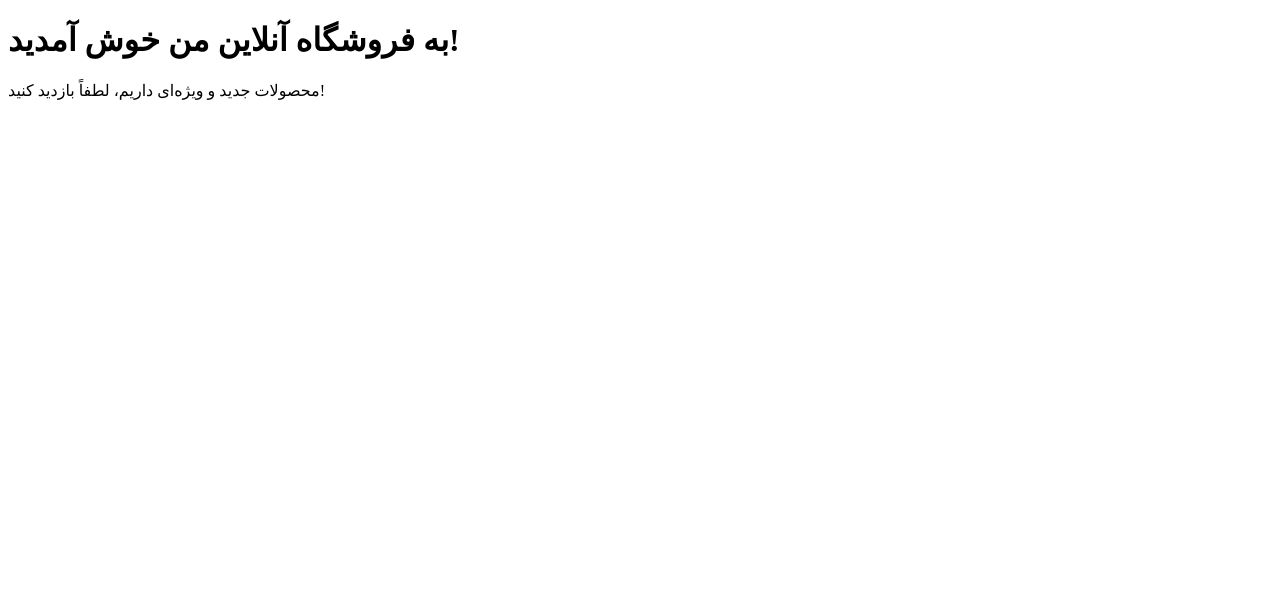
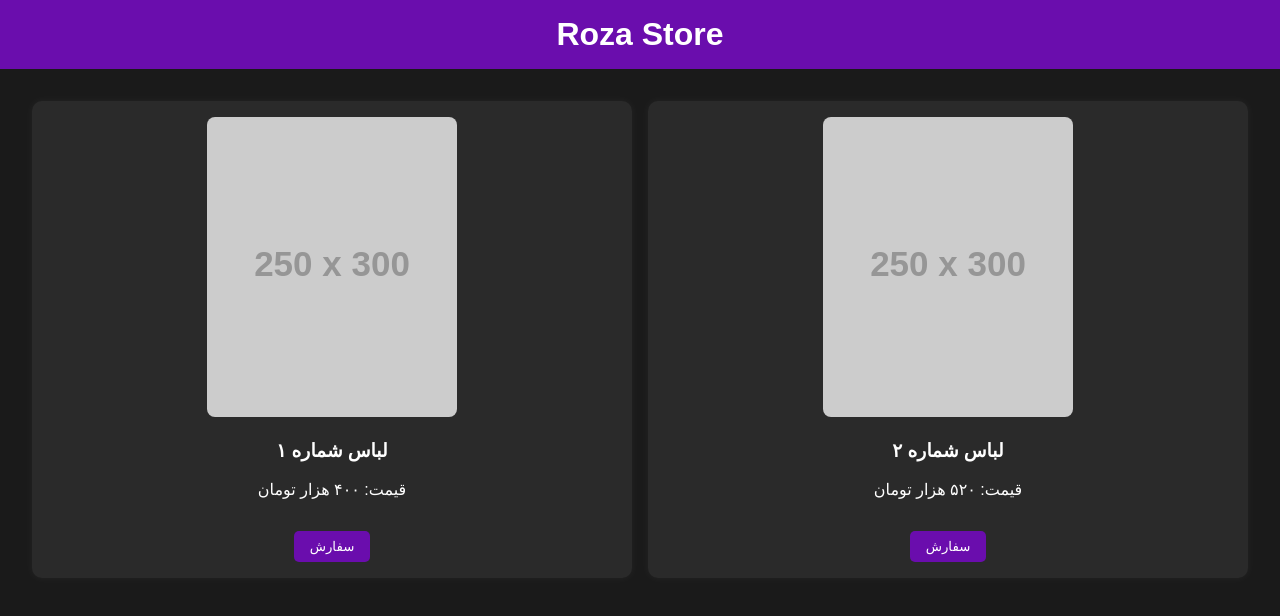
Before and after one commit to Roshabb/roshabb.github.io, a plain HTML site: page index.html in a window 1280 px wide. Drawn offline with Linux system fonts and the light colour scheme; placeholder pictures from the web are drawn by us.

Commit message:
Update index.html

```diff
--- a/index.html
+++ b/index.html
@@ -1,12 +1,72 @@
 <!DOCTYPE html>
 <html lang="fa">
 <head>
-    <meta charset="UTF-8">
-    <meta name="viewport" content="width=device-width, initial-scale=1.0">
-    <title>فروشگاه آنلاین من</title>
+  <meta charset="UTF-8">
+  <meta name="viewport" content="width=device-width, initial-scale=1.0">
+  <title>Roza Store</title>
+  <style>
+    body {
+      margin: 0;
+      font-family: "Vazir", sans-serif;
+      background-color: #1a1a1a;
+      color: #fff;
+    }
+    header {
+      background-color: #6a0dad;
+      padding: 1rem;
+      text-align: center;
+      font-size: 2rem;
+      font-weight: bold;
+    }
+    .products {
+      display: grid;
+      grid-template-columns: repeat(auto-fit, minmax(250px, 1fr));
+      gap: 1rem;
+      padding: 2rem;
+    }
+    .product {
+      background-color: #2a2a2a;
+      border-radius: 10px;
+      padding: 1rem;
+      text-align: center;
+      box-shadow: 0 0 10px rgba(255, 255, 255, 0.05);
+    }
+    .product img {
+      max-width: 100%;
+      border-radius: 8px;
+    }
+    .btn {
+      margin-top: 1rem;
+      padding: 0.5rem 1rem;
+      background-color: #6a0dad;
+      border: none;
+      color: white;
+      border-radius: 5px;
+      cursor: pointer;
+    }
+    .btn:hover {
+      background-color: #8a2be2;
+    }
+  </style>
 </head>
 <body>
-    <h1>به فروشگاه آنلاین من خوش آمدید!</h1>
-    <p>محصولات جدید و ویژه‌ای داریم، لطفاً بازدید کنید!</p>
+  <header>
+    Roza Store
+  </header>
+  <div class="products">
+    <div class="product">
+      <img src="https://via.placeholder.com/250x300.png?text=%D9%84%D8%A8%D8%A7%D8%B3+1" alt="لباس 1">
+      <h3>لباس شماره ۱</h3>
+      <p>قیمت: ۴۰۰ هزار تومان</p>
+      <button class="btn">سفارش</button>
+    </div>
+    <div class="product">
+      <img src="https://via.placeholder.com/250x300.png?text=%D9%84%D8%A8%D8%A7%D8%B3+2" alt="لباس 2">
+      <h3>لباس شماره ۲</h3>
+      <p>قیمت: ۵۲۰ هزار تومان</p>
+      <button class="btn">سفارش</button>
+    </div>
+    <!-- می‌تونی محصولات بیشتری اینجا اضافه کنی -->
+  </div>
 </body>
 </html>
```
